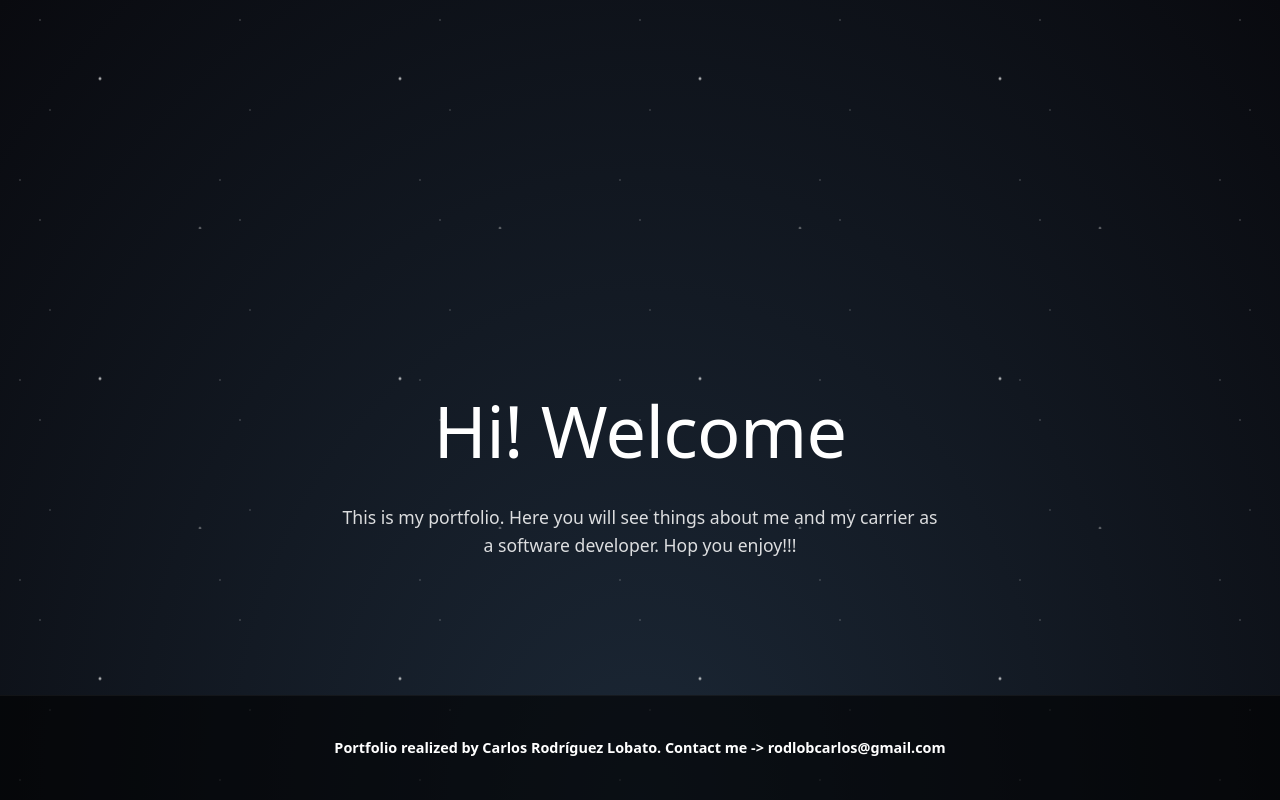
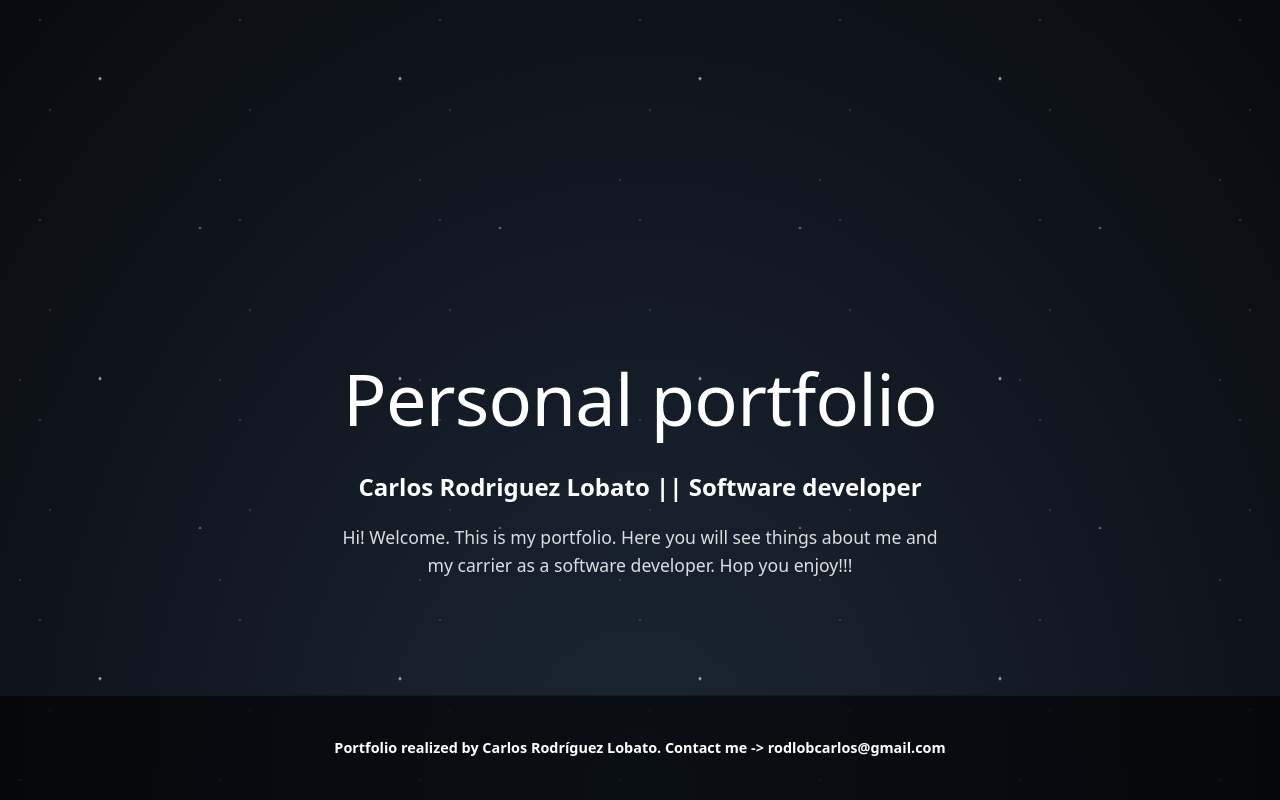
Before and after one commit to rodlobcarlos/Personal-Projects, an Angular app in the folder Portfolio/myPortfolioFt/myPortfolioWeb/: page /carlosrlportfolio in a window 1280 px wide. Shown: the top 800 px of the page. Built offline with nearby package versions, Linux system fonts and the light colour scheme; no server answers.

Commit message:
Update welcome.ts

```diff
--- a/Portfolio/myPortfolioFt/myPortfolioWeb/src/app/components/welcome/welcome.ts
+++ b/Portfolio/myPortfolioFt/myPortfolioWeb/src/app/components/welcome/welcome.ts
@@ -7,16 +7,14 @@ import { ChangeDetectionStrategy, Component } from '@angular/core';
   imports: [],
   template: `
     <div class="portfolio-wrapper">
-
-      <section class="welcome-section">
-        <div class="hero-content">
-          <h1>Hi! Welcome</h1>
-          <p class="subtitle">
-            This is my portfolio. Here you will see things about me and my carrier as a software developer.
-            Hop you enjoy!!!
-          </p>
-        </div>
-      </section>
+      <div class="title-content">
+        <h1>Personal portfolio</h1>
+        <h2>Carlos Rodriguez Lobato || Software developer</h2>
+        <p class="subtitle">
+          Hi! Welcome. This is my portfolio. Here you will see things about me and my carrier as a software developer.
+          Hop you enjoy!!!
+        </p>
+      </div>
     </div>
   `,
 
@@ -32,8 +30,7 @@ import { ChangeDetectionStrategy, Component } from '@angular/core';
       color: white;
     }
 
-    /* Welcome Section Styling */
-    .welcome-section {
+    .title-content {
       height: 100vh;
       display: flex;
       flex-direction: column;
@@ -44,10 +41,18 @@ import { ChangeDetectionStrategy, Component } from '@angular/core';
     }
 
     h1 {
-      font-size: clamp(2.5rem, 8vw, 4.5rem);
-      margin-bottom: 1.5rem;
+      font-size: clamp(2.5rem, 10vw, 4.5rem);
+      margin-bottom: 0.2rem;
       font-weight: 500;
       letter-spacing: -0.01em;
+    }
+
+    .h2 {
+      font-size: clamp(1.5rem, 5vw, 2.5rem);
+      margin-bottom: 1rem;
+      font-weight: 400;
+      color: #ddd;
+      text-style: italic;
     }
 
     .subtitle {
@@ -56,6 +61,7 @@ import { ChangeDetectionStrategy, Component } from '@angular/core';
       line-height: 1.6;
       opacity: 0.85;
       margin: 0 auto;
+      text-style: italic;
     }
 
     /* Responsive adjustments */
```
